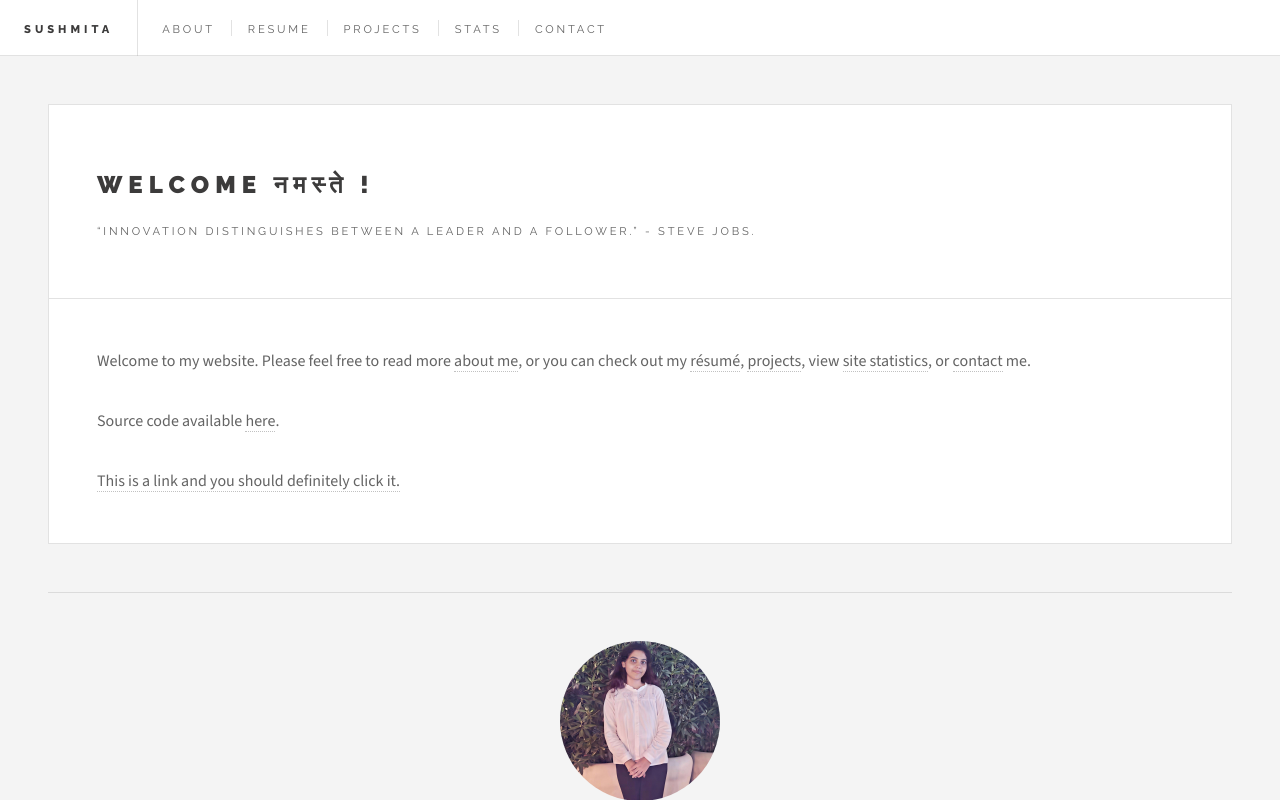
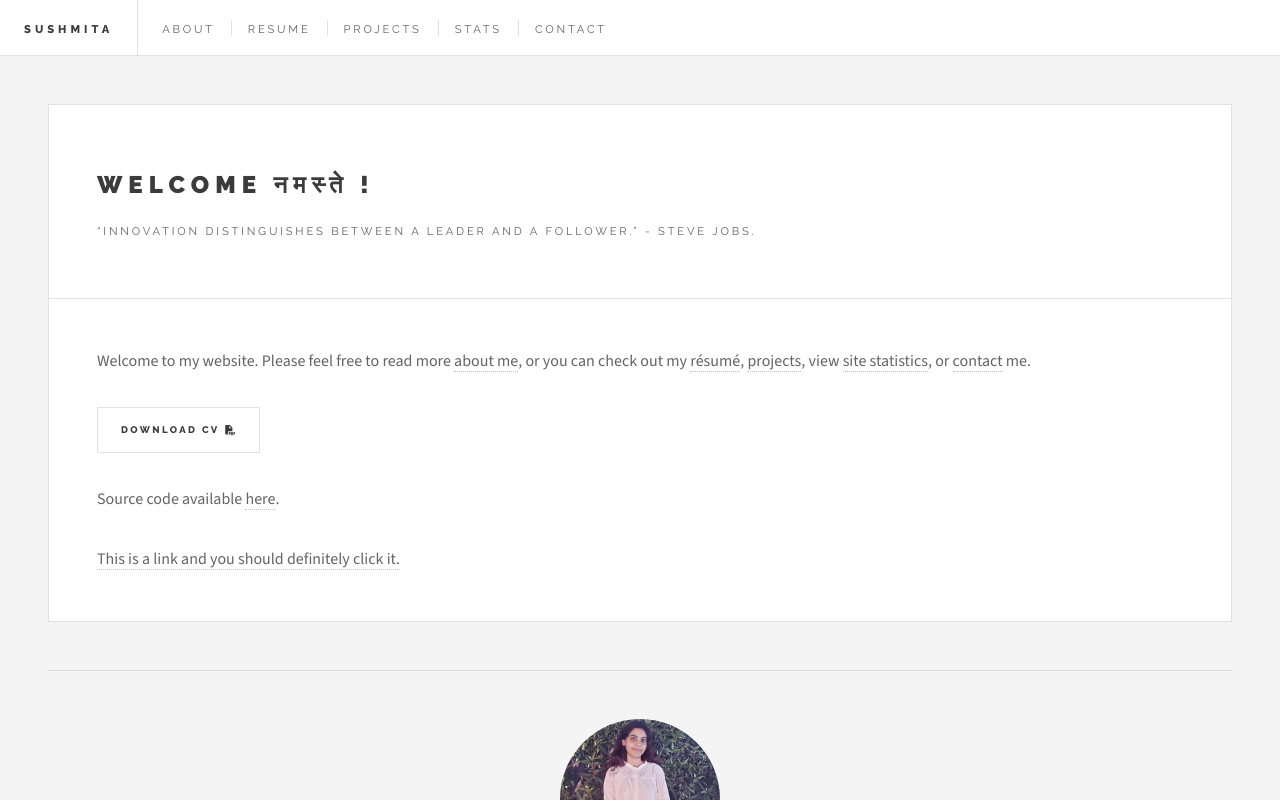
Before and after one commit to cloudsofsushi/cloudsofsushi.github.io, a Next.js app: page / in a window 1280 px wide. Shown: the top 800 px of the page. Built offline with nearby package versions, Linux system fonts and the light colour scheme; no server answers.

Commit message:
cv added

```diff
--- a/app/page.tsx
+++ b/app/page.tsx
@@ -1,6 +1,8 @@
 import type { Metadata } from 'next';
 import Link from 'next/link';
 import React from 'react';
+import { FontAwesomeIcon } from '@fortawesome/react-fontawesome';
+import { faFilePdf } from '@fortawesome/free-solid-svg-icons';
 
 import PageWrapper from './components/PageWrapper';
 
@@ -33,6 +35,19 @@ export default function HomePage() {
           <Link href="/stats">site statistics</Link>, or{' '}
           <Link href="/contact">contact</Link> me.
         </p>
+        <section className="blurb">
+          <ul className="actions">
+            <li>
+              <a
+                href="sushmita-CV.pdf"
+                className="button"
+                download
+              >
+                Download CV <FontAwesomeIcon icon={faFilePdf} />
+              </a>
+            </li>
+          </ul>
+        </section>
         <p>
           {' '}
           Source code available{' '}
```
Also changed, not shown: 1 other file (tests, documents, lock files or other folders).
